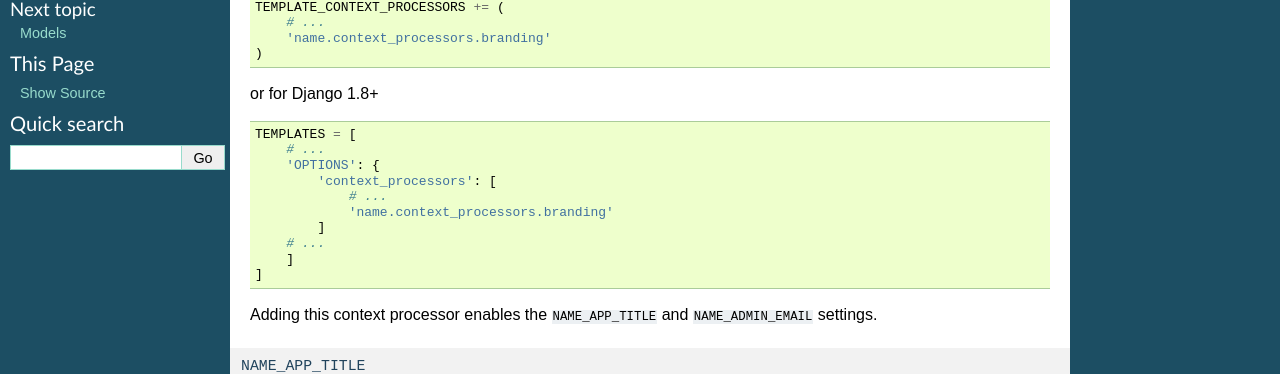
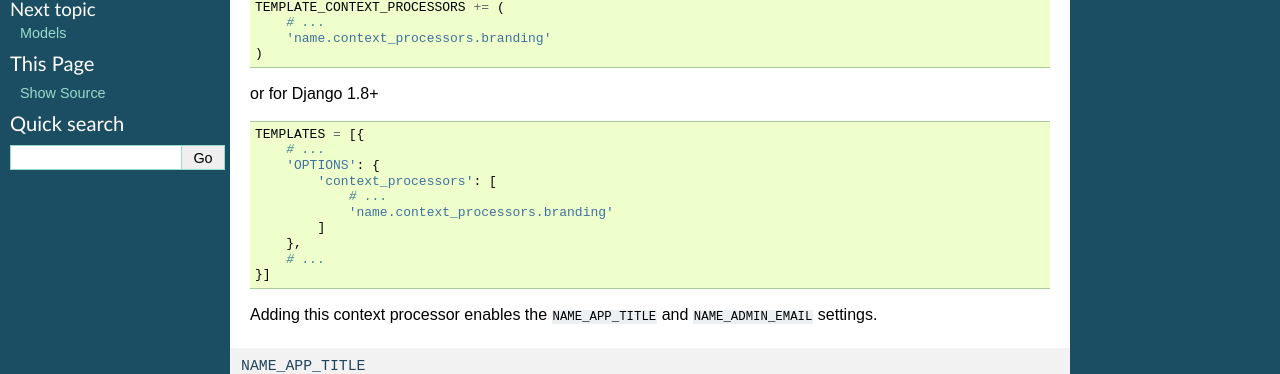
Before and after one commit to unt-libraries/django-name, a Sphinx documentation site: the page built from docs/configuration.rst, in a window 1280 px wide. Shown: the part 283-657 px from the top of the page. Built offline with Sphinx 7.4.7, drawn with Linux system fonts in a browser that asks for light colours.

```diff
--- a/docs/configuration.rst
+++ b/docs/configuration.rst
@@ -19,16 +19,16 @@ To add a custom title and contact information add the following to your context
 
 or for Django 1.8+ ::
 
-    TEMPLATES = [
+    TEMPLATES = [{
         # ...
         'OPTIONS': {
             'context_processors': [
                 # ...
                 'name.context_processors.branding'
             ]
+        },
         # ...
-        ]
-    ]
+    }]
 
 Adding this context processor enables the ``NAME_APP_TITLE`` and ``NAME_ADMIN_EMAIL`` settings.
 
```
